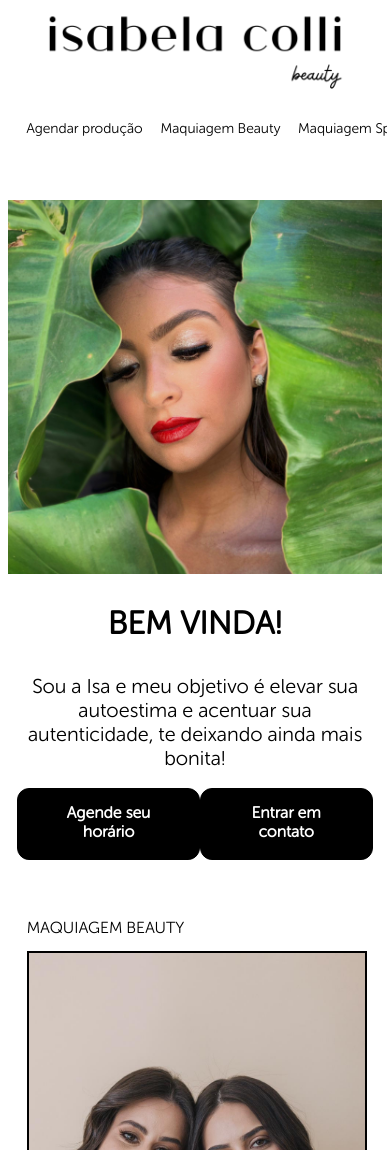
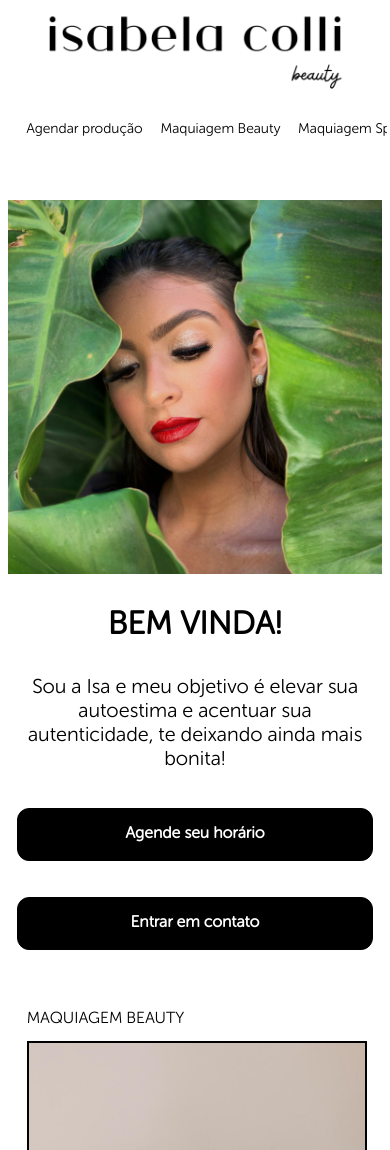
Before and after one commit to gabrielscapim/frontend-schedule-your-beauty, a React (Vite) app: page / in a window 390 px wide. Shown: the top 1150 px of the page. Built offline with nearby package versions, Linux system fonts and the light colour scheme.

Commit message:
style: main page

```diff
--- a/src/pages/PageMain/PageMain.module.css
+++ b/src/pages/PageMain/PageMain.module.css
@@ -59,6 +59,11 @@
     .buttons-container {
         flex-direction: column;
     }
+
+    .buttons-container button {
+        font-size: 16px;
+        margin-top: 36px;
+    }
 }
 
 @media all and (max-width: 868px) {
@@ -93,8 +98,4 @@
     .schedule-button {
         margin-top: 32px;
     }
-
-    .buttons-container {
-        flex-direction: row;
-    }
 }
```
